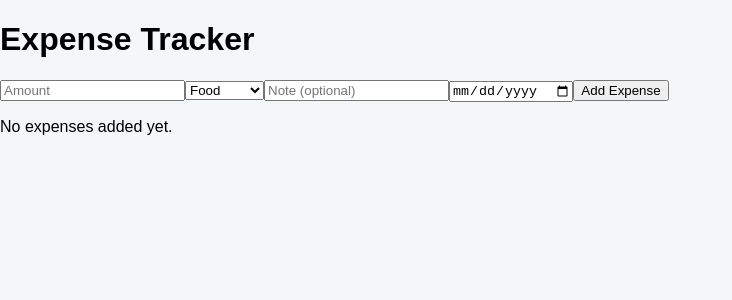
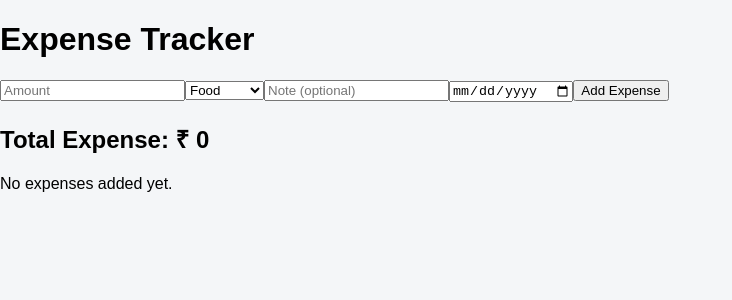
Before and after one commit to swapnilhingane18/SmartExpenseTracker, a React (Vite) app: page / in a window 1280 px wide. Shown: the top 300 px of the page, without its empty margins (0-732 px from the left). Built offline with nearby package versions, Linux system fonts and the light colour scheme.

Commit message:
added total expense logic

```diff
--- a/src/App.jsx
+++ b/src/App.jsx
@@ -13,11 +13,19 @@ function App() {
     setExpenses((prev) => prev.filter((exp) => exp.id !== id));
   };
 
+  // ✅ TOTAL CALCULATION (derived state)
+  const totalExpense = expenses.reduce(
+    (sum, exp) => sum + Number(exp.amount),
+    0
+  );
+
   return (
     <div>
       <h1>Expense Tracker</h1>
 
       <ExpenseForm addExpense={addExpense} />
+
+      <h2>Total Expense: ₹ {totalExpense}</h2>
 
       <ExpenseList
         expenses={expenses}
```
